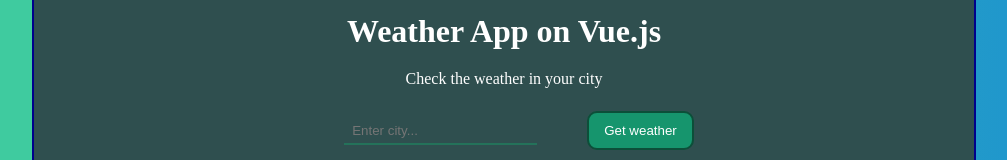
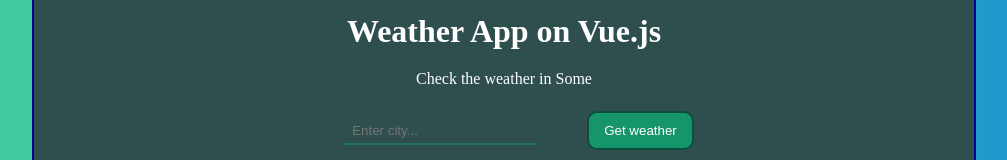
Before and after one commit to AndrewYaremenko/Vuejs-weather-app, a Vue app: page / in a window 1280 px wide. Shown: the part 187-347 px from the top of the page, without its empty margins (136-1143 px from the left). Built offline with nearby package versions, Linux system fonts and the light colour scheme.

Commit message:
variables, handlers

```diff
--- a/src/App.vue
+++ b/src/App.vue
@@ -1,12 +1,18 @@
-<script setup>
-
+<script>
+export default {
+  data() {
+    return {
+      city: "Some",
+    }
+  }
+}
 </script>
 
 <template>
   <div class="wrapper">
     <h1>Weather App on Vue.js</h1>
-    <p>Check the weather in your city</p>
-    <input type="text" placeholder="Enter city...">
+    <p>Check the weather in {{ city }}</p>
+    <input type="text" v-on:input="this.city = $event.target.value" placeholder="Enter city...">
     <button>Get weather</button>
   </div>
 </template>
```
